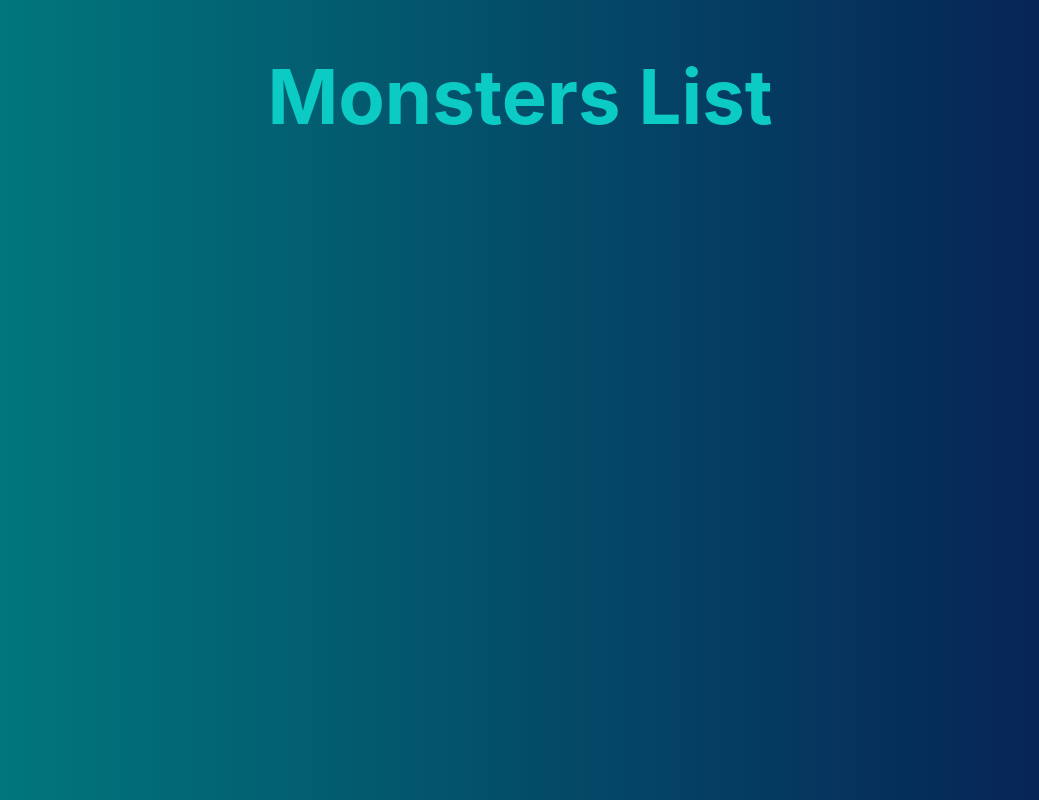
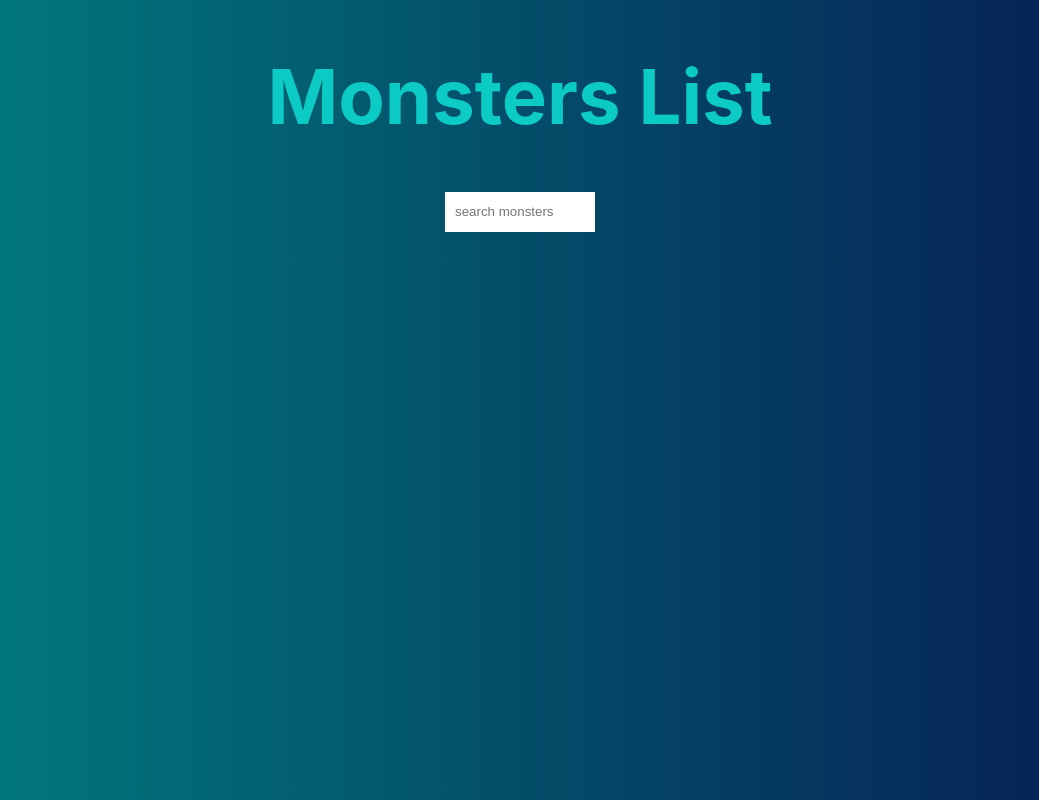
Before and after one commit to v8integra/monster-app, a React (Create React App) app: page / in a window 1280 px wide. Shown: the whole page, without its empty margins (120-1159 px from the left). Built offline with nearby package versions, Linux system fonts and the light colour scheme.

Commit message:
added useState for search box

```diff
--- a/src/App.js
+++ b/src/App.js
@@ -1,4 +1,6 @@
-import { Component } from 'react';
+// import { Component } from 'react';
+import { useState } from 'react';
+
 import CardList from './components/card-list/card-list.component';
 import SearchBox from './components/search-box/searchBox.component';
 
@@ -6,17 +8,24 @@ import './App.css';
 
 const App = () => {
 
+  const [searchString, setSearchString] = useState('');
+
+  const onSearchChange = (event) => {
+    const searchField = event.target.value.toLocaleLowerCase();
+    setSearchString(searchField);
+  }
+
   return (
     <div className="App">
       <h1 className='title'>Monsters List</h1>
 
-      {/* < SearchBox
+      { < SearchBox
         className='search-box'
         placeholder='search monsters'
         onChangeHandler={ onSearchChange }
       />
 
-      < CardList monsters={ filteredMonsters }/> */}
+      /* < CardList monsters={ filteredMonsters }/> */}
     </div>
   )
 }
```
